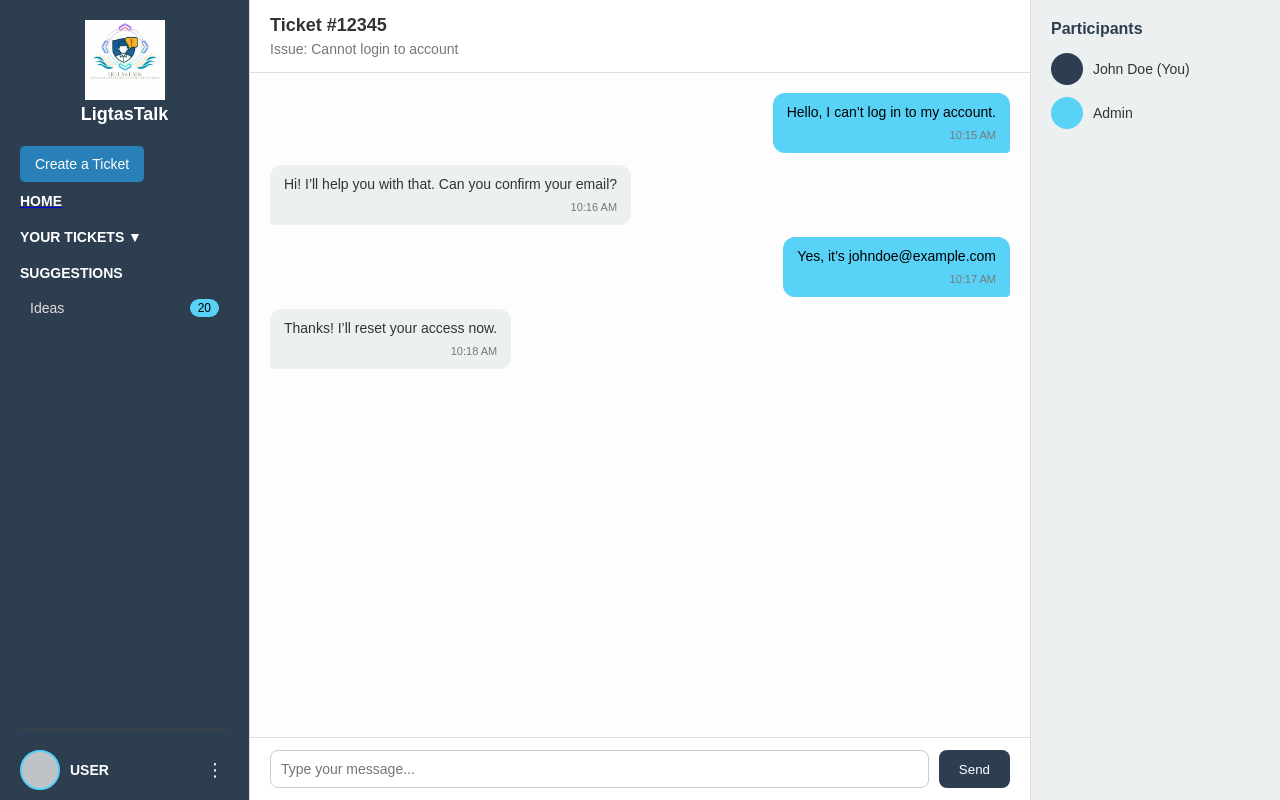
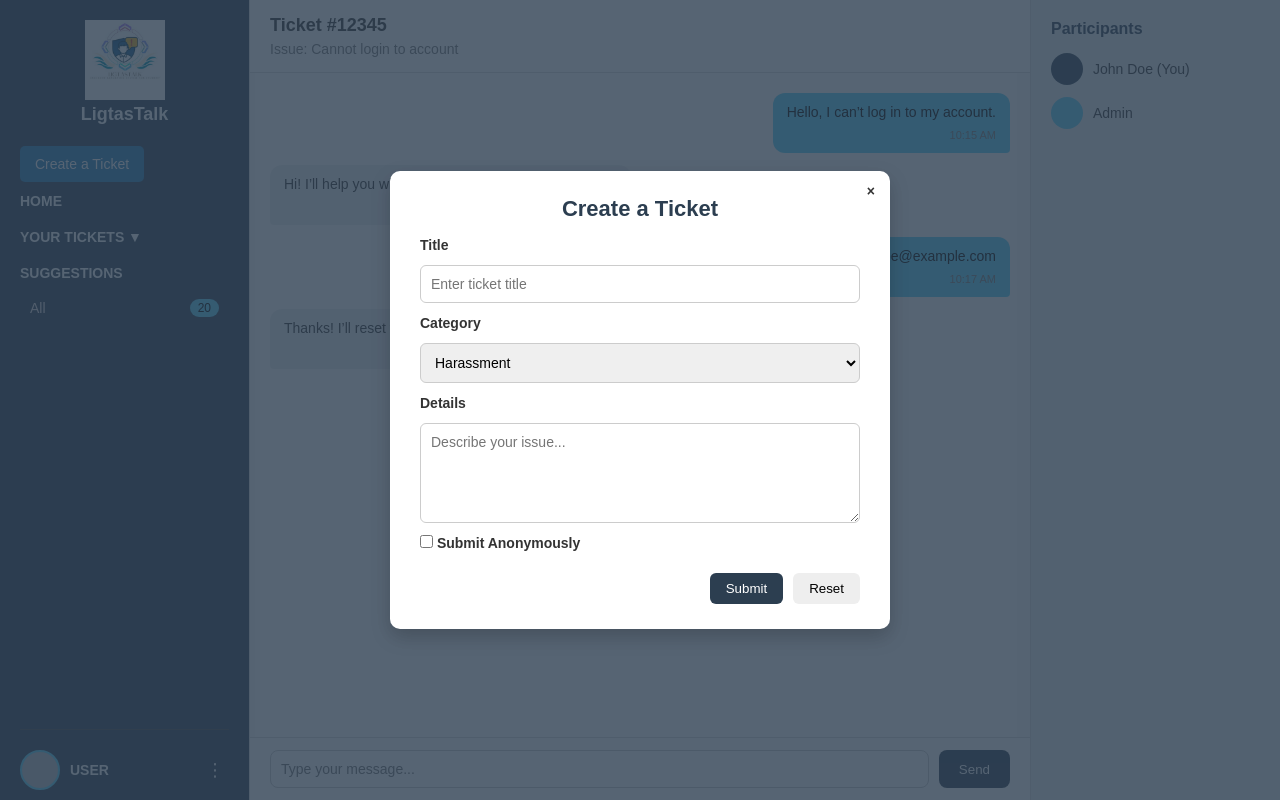
Before and after one commit to K4EZER/LigtasTalk, a PHP site: page /userTicket.html in a window 1280 px wide, after a click on "Create a Ticket". Run offline with PHP 8.4, Linux system fonts and the light colour scheme.

Commit message:
Connected each pages that's connected to the User

```diff
--- a/css/userStyle.css
+++ b/css/userStyle.css
@@ -3,6 +3,11 @@
     padding: 0;
     box-sizing: border-box;
     font-family: Arial, sans-serif;
+  }
+
+  a{
+    text-decoration: none;
+    color: inherit;
   }
 
   body {
--- a/userHome.html
+++ b/userHome.html
@@ -22,14 +22,16 @@
         </label>
         <input type="checkbox" id="ticketDropdown" class="dropdown-checkbox">
         <div class="dropdown-menu">
-          <a href="#">Ticket 1</a>
+          <a href="userTicket.html">Ticket 1</a>
           <a href="#">Ticket 2</a>
           <a href="#">Ticket 3</a>
           <a href="#">Ticket 4</a>
         </div>
         <h4>Suggestions</h4>
         <ul>
-          <li>Ideas <span class="badge">20</span></li>
+          <a href="suggestions.html">
+          <li>All <span class="badge">20</span></li>
+          </a>
         </ul>
       </div>
     </div>
--- a/userTicket.html
+++ b/userTicket.html
@@ -23,14 +23,16 @@
         </label>
         <input type="checkbox" id="ticketDropdown" class="dropdown-checkbox">
         <div class="dropdown-menu">
-          <a href="#">Ticket 1</a>
+          <a href="userTicket.html">Ticket 1</a>
           <a href="#">Ticket 2</a>
           <a href="#">Ticket 3</a>
           <a href="#">Ticket 4</a>
         </div>
         <h4>Suggestions</h4>
         <ul>
-          <li>Ideas <span class="badge">20</span></li>
+          <a href="suggestions.html">
+            <li>All <span class="badge">20</span></li>
+          </a>
         </ul>
       </div>
     </div>
@@ -99,5 +101,39 @@
       </li>
     </ul>
   </div>
+      <input type="checkbox" id="toggleTicket" hidden>
+    <!-- Ticket Overlay -->
+    <div class="ticket-content">
+      <div class="tickets">
+        <h1>Create a Ticket</h1>
+        <form>
+          <label for="title">Title</label>
+          <input type="text" id="title" placeholder="Enter ticket title">
+
+          <label for="category">Category</label>
+          <select id="category">
+            <option>Harassment</option>
+            <option>Bullying</option>
+            <option>Misconduct</option>
+            <option>Other</option>
+          </select>
+
+          <label for="details">Details</label>
+          <textarea id="details" placeholder="Describe your issue..."></textarea>
+
+          <label for="beAnonymous" class="checkbox-label">
+            <input type="checkbox" id="beAnonymous">
+            Submit Anonymously
+          </label>
+
+          <div class="form-actions">
+            <button type="submit" class="submit-btn">Submit</button>
+            <button type="reset" class="reset-btn">Reset</button>
+          </div>
+        </form>
+        <!-- Close button -->
+        <label for="toggleTicket" class="close-btn">&times;</label>
+      </div>
+    </div>
 </body>
 </html>
```
